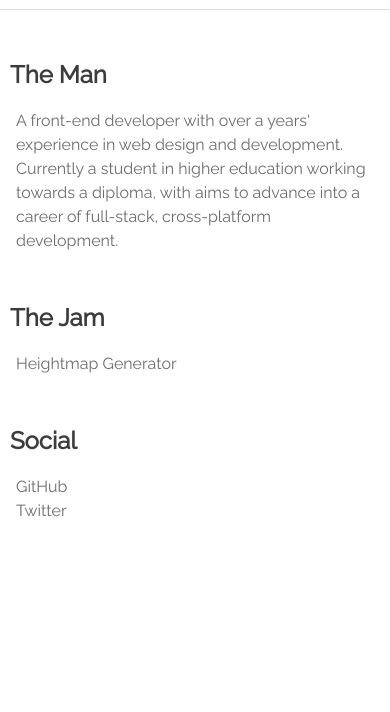
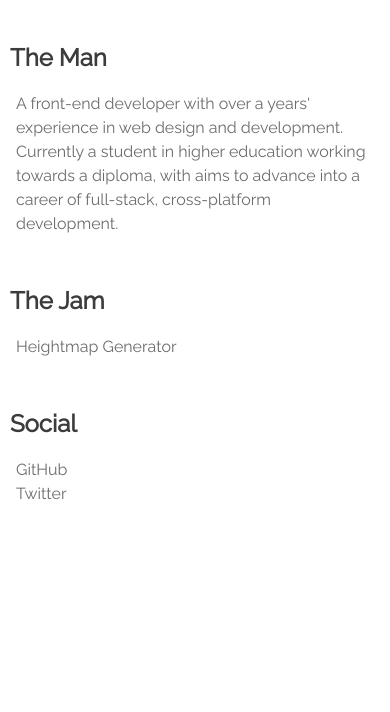
Before and after one commit to ManOfJam/manofjam.com, a plain HTML site: page index.html in a window 390 px wide. Shown: the part 132-844 px from the top of the page. Drawn offline with Linux system fonts and the light colour scheme.

Commit message:
Media query for body top margin

```diff
--- a/style/main.css
+++ b/style/main.css
@@ -6,6 +6,12 @@ body {
 	margin: 50px auto 0;
 	max-width: 800px;
 	width: 100%;
+}
+
+@media (max-width: 590px) {
+	body {
+		margin-top: 8.5vw;
+	}
 }
 
 main {
```
